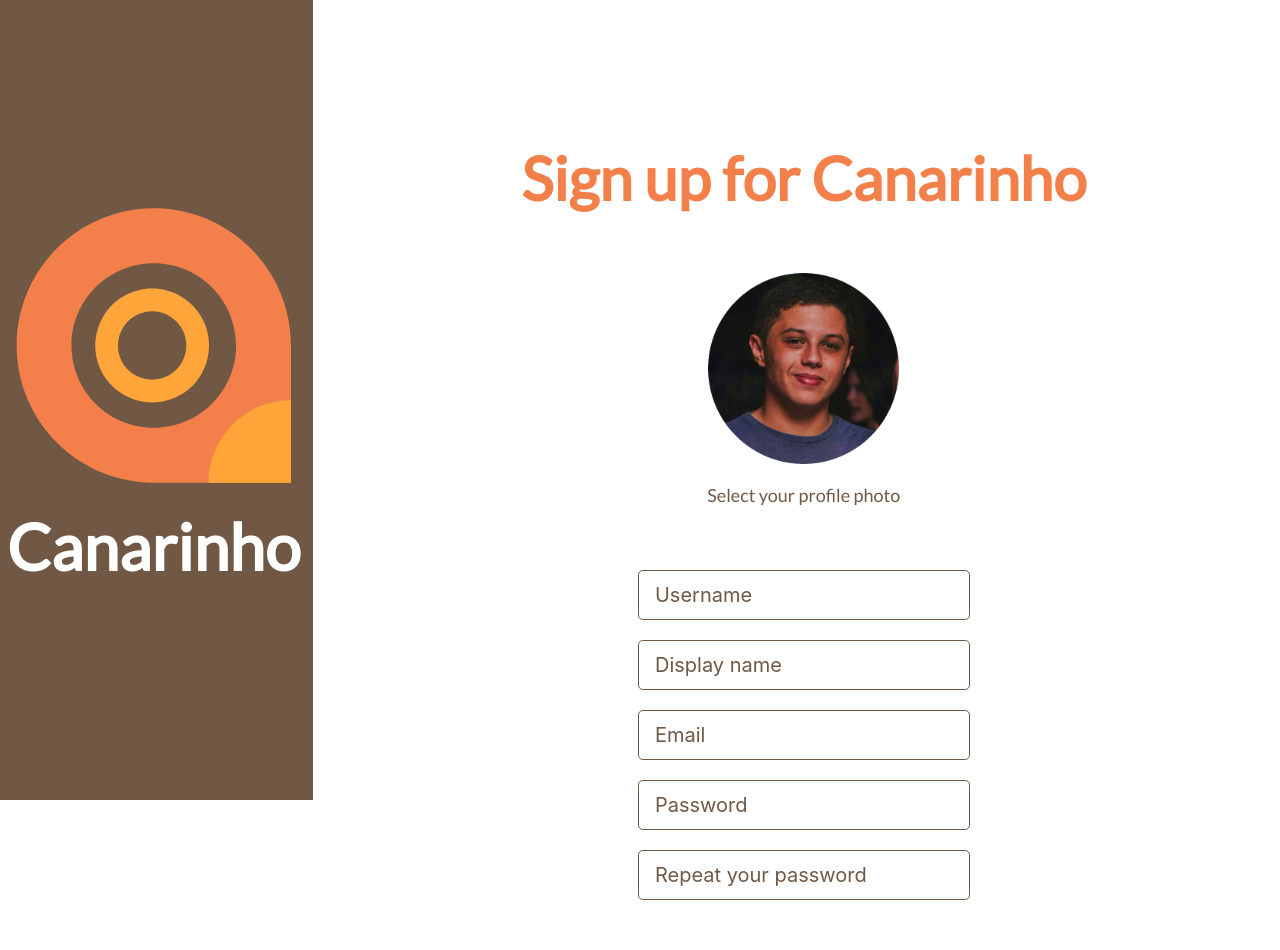
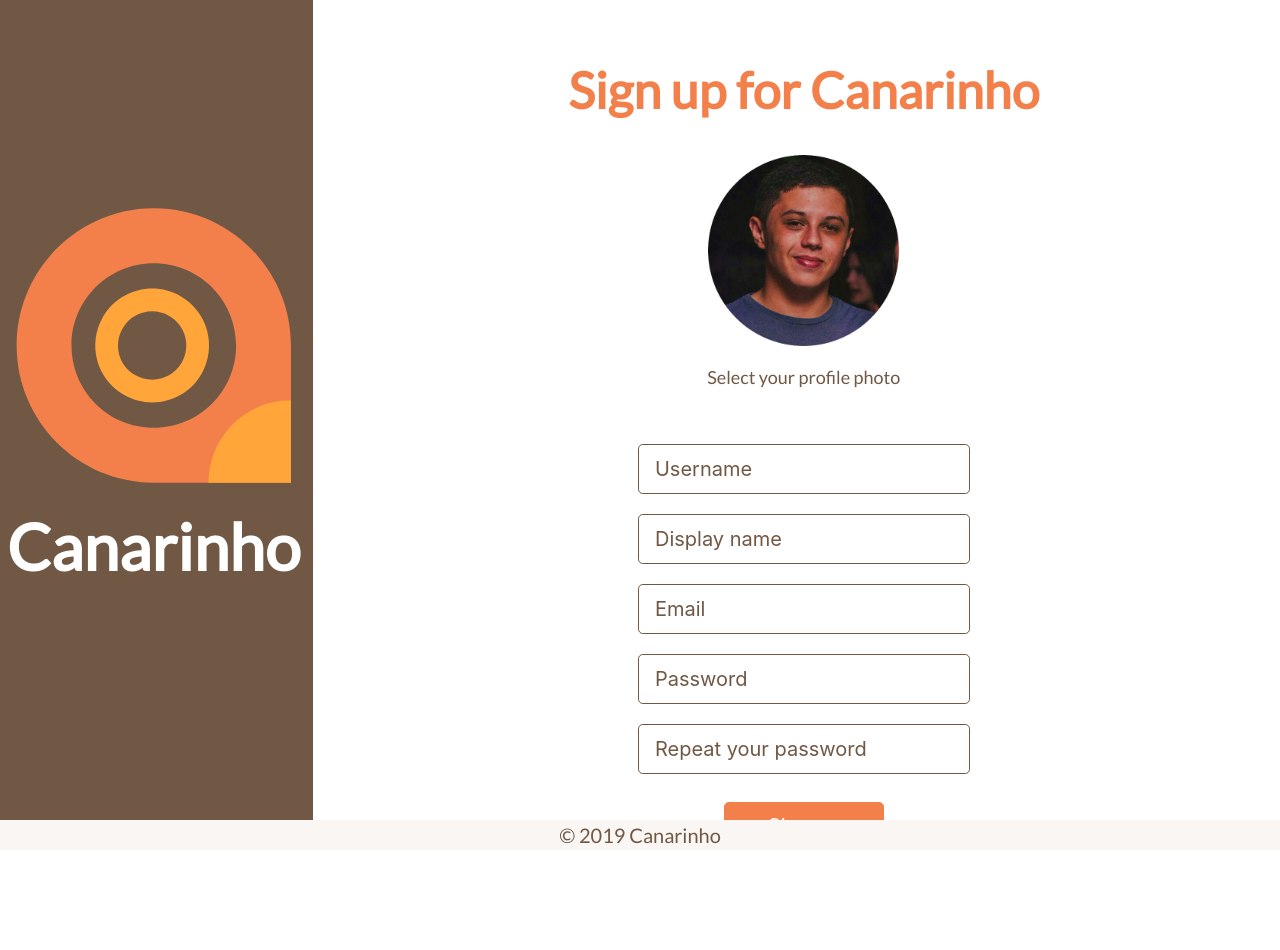
Before and after one commit to canarinho-app/frontend, a React (Create React App) app: page /login in a window 1280 px wide. Shown: the top 950 px of the page. After the commit the page ends 850 px from the top, so only its background shows below. Built offline with nearby package versions, Linux system fonts and the light colour scheme.

Commit message:
Post user

```diff
--- a/src/pages/SignUpPage.css
+++ b/src/pages/SignUpPage.css
@@ -6,7 +6,7 @@
 
 .logo-side {
     background-color: #705845;
-    height: 100vmin;
+    min-height: 100vmin;
 }
 
 .canarinho-logo {
@@ -25,7 +25,7 @@
 .signup-text {
     color: #F3804B;
     font-family: 'Lato', sans-serif;
-    font-size: 60px;
+    font-size: 50px;
     font-weight: 700;
     line-height: 50px;
     padding-top: 65px;
@@ -34,7 +34,7 @@
 .profile-photo {
     width: 191px;
     height: 191px;
-    margin-top: 70px;
+    margin-top: 40px;
 }
 
 .select-photo {
@@ -47,7 +47,7 @@
 }
 
 .signup-input-box {
-    padding-top: 3vmin;
+    padding-top: 2vmin;
     display: block;
     text-align: center;
   }
@@ -78,7 +78,7 @@
     background-color: #F3804B;
     border-color: #F3804B;
     width: 159.58px;
-    margin-top: 4vmin;
+    margin-top: 1vmin;
 }
 
 .signup-button:hover {
@@ -91,6 +91,5 @@
 }
 
 .form-box {
-    padding-top: 11vh;
-    padding-bottom: 11vh;
+
 }
--- a/src/pages/SignUpPage.js
+++ b/src/pages/SignUpPage.js
@@ -1,12 +1,45 @@
-import React from 'react';
+import React, { Component } from 'react';
 import './SignUpPage.css';
 import './LoginPage.css';
 import { Row, Col, Image, Form, Button } from 'react-bootstrap';
 import Footer from './../components/footer/Footer'
 import canarinho from './../assets/images/canarinho.svg';
 import profilePhoto from './../assets/images/cutmypic.png';
+import { Api } from './../service/Api.js';
 
-const SignUpPage = (props) => {
+class SignUpPage extends Component{
+    constructor(props) {
+        super(props);
+        this.state = {
+            displayname: "",
+            username: "",
+            email: "",
+            password: "",
+            passwordRep: ""
+        }
+    }
+
+    handleInputChange = property => event => {
+        this.setState({...this.state, [property]: event.target.value});
+    }
+
+    submit = async() => {
+
+        if(this.state.password !== this.state.passwordRep) {
+            alert("Passwords did not match!");
+            return;
+        }
+
+        let user = {
+            displayname: this.state.displayname,
+            username: this.state.username,
+            email: this.state.email,
+            password: this.state.password
+        }
+        await Api.post('user', user);
+    }
+
+    render() {
         return (
             <div className="signup-page">
                 <Row>
@@ -28,18 +61,18 @@ const SignUpPage = (props) => {
                         <Form>
                             <Row className="justify-content-md-center no-margin signup-input-box">
 
-                            <Form.Control className="signup-input" size="lg" placeholder="Username" />
+                                <Form.Control className="signup-input" size="lg" placeholder="Username" onChange={this.handleInputChange("username")}/>
 
-                            <Form.Control className="signup-input" size="lg" placeholder="Display name" />
+                                <Form.Control className="signup-input" size="lg" placeholder="Display name" onChange={this.handleInputChange("displayname")}/>
 
-                            <Form.Control className="signup-input" size="lg" placeholder="Email" />
+                                <Form.Control className="signup-input" size="lg" placeholder="Email" onChange={this.handleInputChange("email")}/>
 
-                            <Form.Control className="signup-input" size="lg" placeholder="Password" type="password" />
+                                <Form.Control className="signup-input" size="lg" placeholder="Password" type="password" onChange={this.handleInputChange("password")}/>
 
-                            <Form.Control className="signup-input" size="lg" placeholder="Repeat your password" type="password" />
+                                <Form.Control className="signup-input" size="lg" placeholder="Repeat your password" type="password" onChange={this.handleInputChange("passwordRep")}/>
 
 
-                            <Button className="signup-button" variant="primary" size="lg">Sign up</Button>
+                                <Button className="signup-button" variant="primary" size="lg" onClick={this.submit}>Sign up</Button>
                             </Row>
                         </Form>
                     </Col>
@@ -48,5 +81,6 @@ const SignUpPage = (props) => {
             </div>
         );
     }
+}
 
 export default SignUpPage;
--- /dev/null
+++ b/src/service/Api.js
@@ -0,0 +1,8 @@
+import axios from 'axios';
+
+export const Api = axios.create({
+    baseURL: 'http://localhost:3001/',
+    headers: {
+        'Content-Type': 'application/x-www-form-urlencoded'
+    }
+});
```
Lines whose indentation alone changed are shown as unchanged.
